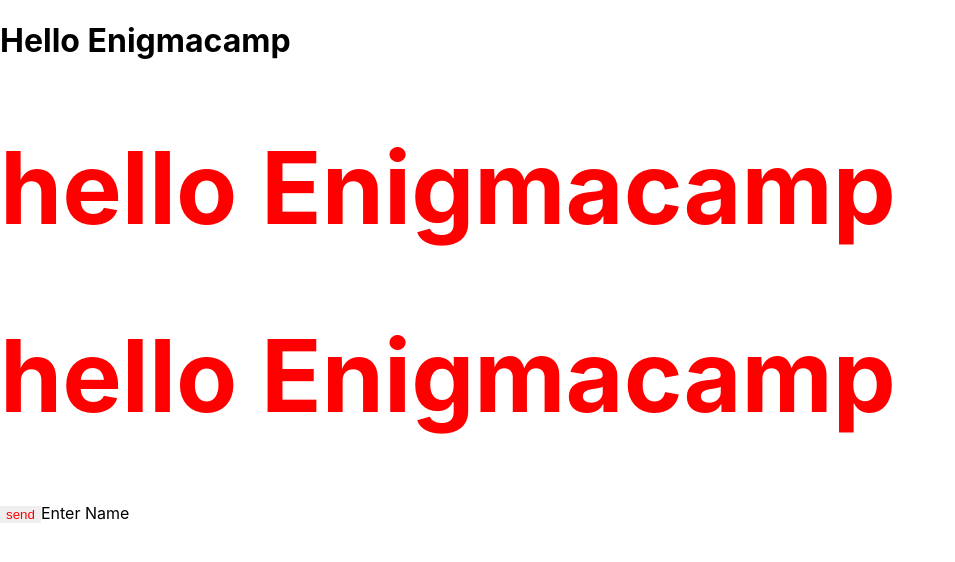
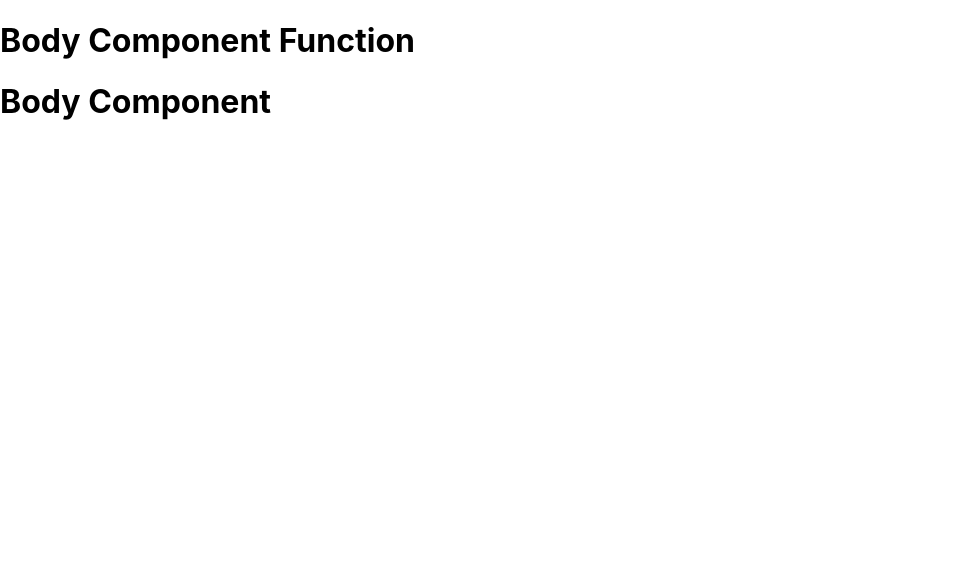
Before and after one commit to itsapep/react-js-fundamental, a React (Create React App) app: page / in a window 1280 px wide. Shown: the top 562 px of the page, without its empty margins (0-955 px from the left). Built offline with nearby package versions, Linux system fonts and the light colour scheme.

Commit message:
[add] edit App.js, add component

```diff
--- a/src/App.js
+++ b/src/App.js
@@ -1,40 +1,14 @@
-import logo from './logo.svg';
+// import logo from './logo.svg';
 import './App.css';
+import BodyComponent from './component/body_component';
+import BodyComponentFunc from './component/body_component_func';
 
 function App() {
-  // create variable
-  const enigma = `Enigmacamp`;
-  // assign variable with html tag
-  const name = <h1>Hello {enigma}</h1>
-  // create a function
-  function sayHello(name) {
-    return `hello ${name}`
-  }
-  // create button component
-  const buttonText = {
-    text : `send`
-  }
-  // create object styling
-  const myStyle = {
-    color : `red`,
-    fontSize : `100px`
-  }
-
   return (
     // to wrap object and send ito index.html use <div> or blank tag <>
     <>
-      {/* calling js variable */}
-      {name}
-      {/* calling function within html tag */}
-      {/* add inline styling */}
-      <h1 style={{color : `red`, fontSize : `100px`}}>{sayHello(enigma)}</h1>
-      {/* add object styling */}
-      <h1 style={myStyle}>{sayHello(enigma)}</h1>
-      {/* className using camel case as `class` is `reserved keyword` in JavaScript */}
-      {/* styling using css stylesheet refers to className */}
-      <button className='my-button'>{buttonText.text}</button>
-      {/* htmlFor using camel case as `for` is `reserved keyword` in JavaScript */}
-      <label htmlFor='name'>Enter Name</label>
+      <BodyComponentFunc/>
+      <BodyComponent/>
     </>
   );
 }
--- /dev/null
+++ b/src/component/body_component.js
@@ -0,0 +1,14 @@
+import {Component} from 'react';
+
+class BodyComponent extends Component {
+    // class needs to render
+    render() {
+        return (
+            <>
+                <h1>Body Component</h1>
+            </>
+        )
+    }
+}
+
+export default BodyComponent;
--- /dev/null
+++ b/src/component/body_component_func.js
@@ -0,0 +1,10 @@
+function BodyComponentFunc() {
+    // function only needs to return
+    return (
+        <>
+            <h1>Body Component Function</h1>
+        </>
+    )
+}
+
+export default BodyComponentFunc;
```
